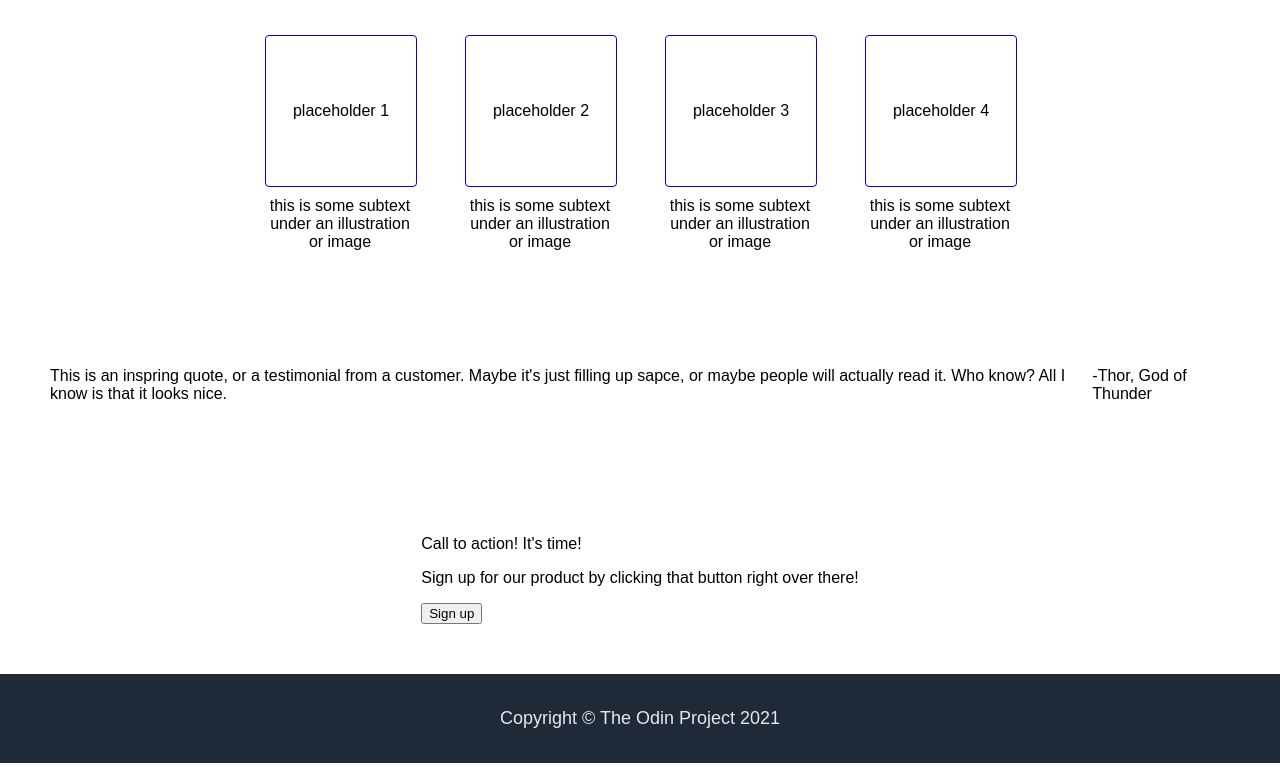
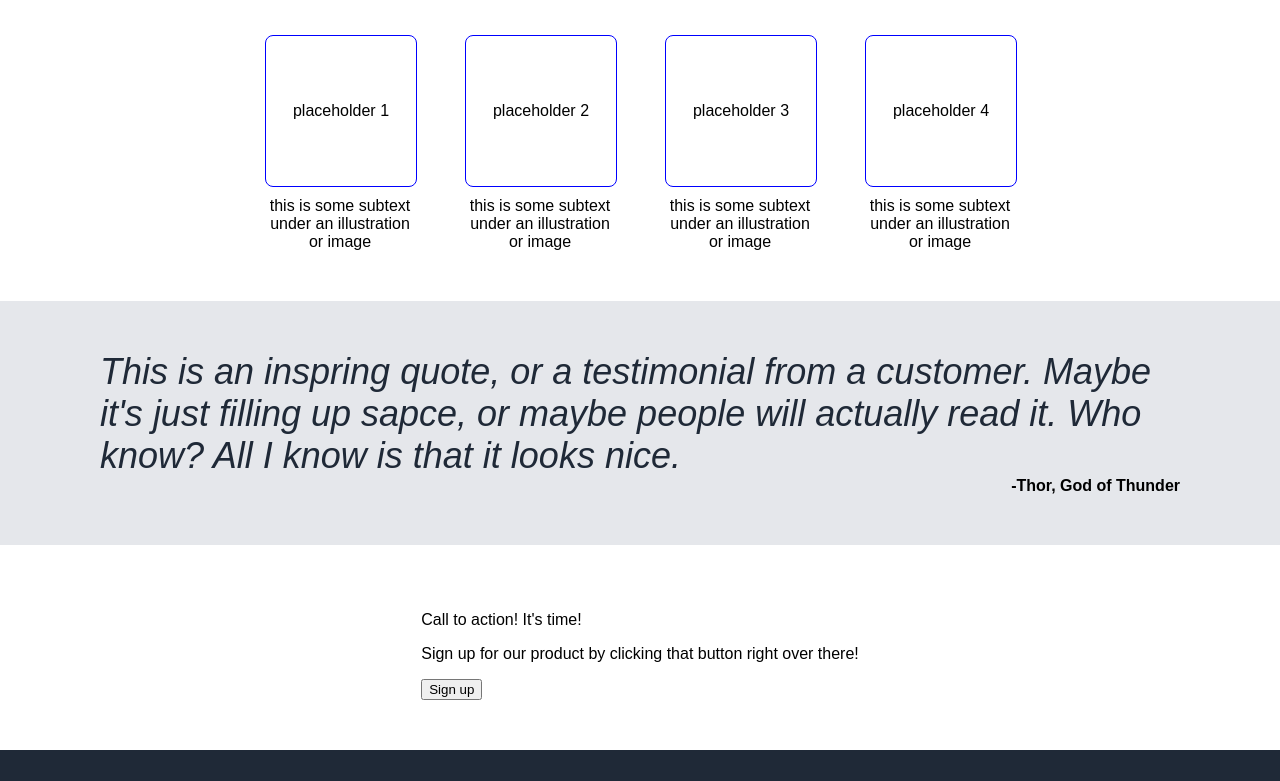
Before and after one commit to ddel641/odin-landing-page, a plain HTML site: page index.html in a window 1280 px wide. Shown: the part 507-1288 px from the top of the page. Drawn offline with Linux system fonts and the light colour scheme.

Commit message:
Add Styles for section 3

```diff
--- a/index.html
+++ b/index.html
@@ -53,11 +53,11 @@
         </div>
 
         <div class="section-3">
-            <p class="quote-text">This is an inspring quote, or a testimonial from
+            <div class="quote-text">This is an inspring quote, or a testimonial from
                 a customer. Maybe it's just filling up sapce, or maybe people will
                 actually read it. Who know? All I know is that it looks nice.
-            </p>
-            <p class="quote-author">-Thor, God of Thunder</p>
+            </div>
+            <div class="quote-author">-Thor, God of Thunder</div>
         </div>
 
         <div class="section-4">
--- a/style.css
+++ b/style.css
@@ -59,7 +59,7 @@ ul.menu {
 .section-3,
 .section-4 {
     display: flex;
-    padding: 50px;
+    padding: 50px 100px;
     justify-content: space-around;
     align-items: center;
 }
@@ -128,15 +128,31 @@ button.signup {
     height: 150px;
     width: 150px;
     border: 1px solid blue;
-    border-radius: 4px;
+    border-radius: 8px;
     display: flex;
     justify-content: center;
     align-items: center;
     margin-bottom: 10px;
 }
 
+.section-3 {
+    background-color: #e5e7eb;
+    display: flex;
+    flex-direction: column;
+    justify-content: center;
+}
 
+.quote-text {
+    font-size: 36px;
+    color: #1f2937;
+    font-weight: 300;
+    font-style: italic;
+}
 
+.quote-author {
+    font-weight: 700;
+    align-self: flex-end;
+}
 
 .footer {
     justify-content: center;
```
